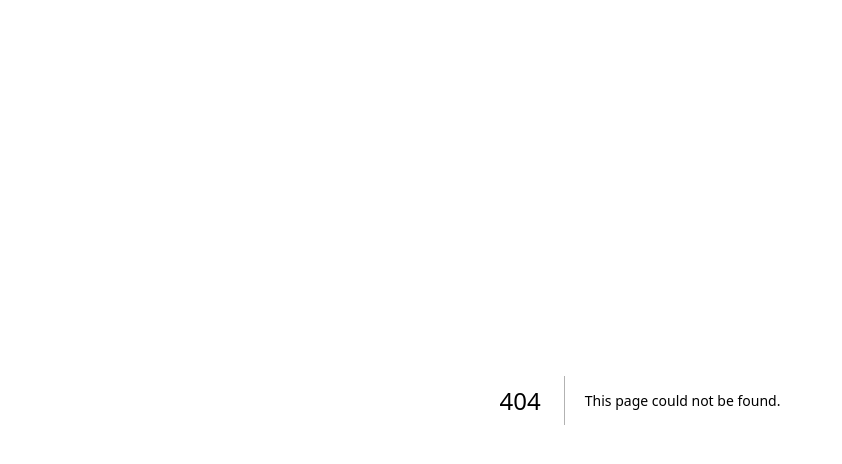
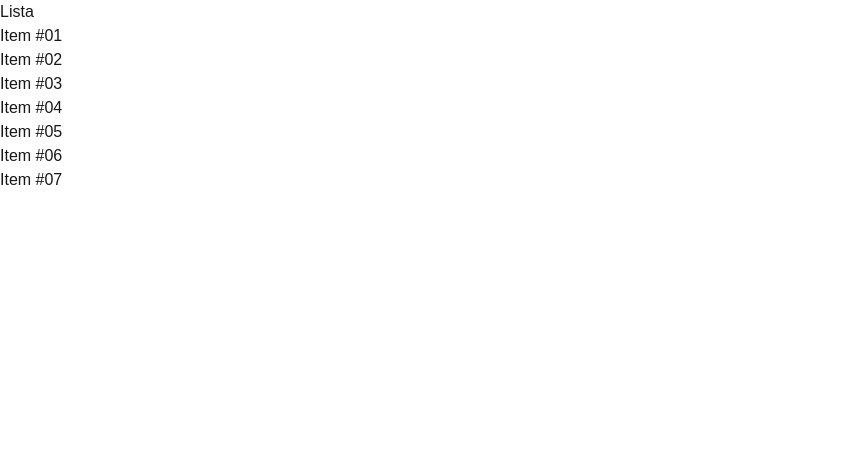
Before and after one commit to Erick-de-Paiva/curso-nextjs-react-Fundamentos, a Next.js app in the folder exercicios/: page /basicos/componenteComFilho in a window 1280 px wide. Before the commit this address had no page. Shown: the top 464 px of the page, without its empty margins (0-842 px from the left). Built offline with nearby package versions, Linux system fonts and the light colour scheme.

Commit message:
props children

```diff
--- /dev/null
+++ b/exercicios/components/Item.jsx
@@ -0,0 +1,5 @@
+export default function Item(props) {
+    return (
+        <li>{props.conteudo}</li>
+    )
+}
--- /dev/null
+++ b/exercicios/components/Lista.jsx
@@ -0,0 +1,13 @@
+export default function Lista(props) {
+    return (
+        <div>
+            <h1>Lista</h1>
+            <ul style={{
+                listStyle: 'none',
+                padding: 0,
+            }}>
+                {props.children}
+            </ul>
+        </div>
+    )
+}
--- /dev/null
+++ b/exercicios/pages/basicos/componenteComFilho.jsx
@@ -0,0 +1,18 @@
+import Item from "../../components/Item"
+import Lista from "../../components/Lista"
+
+export default function componenteComFilho() {
+    return (
+        <div>
+            <Lista>
+                <Item conteudo="Item #01" />
+                <Item conteudo="Item #02" />
+                <Item conteudo="Item #03" />
+                <Item conteudo="Item #04" />
+                <Item conteudo="Item #05" />
+                <Item conteudo="Item #06" />
+                <Item conteudo="Item #07" />
+            </Lista>
+        </div>
+    )
+}
```
